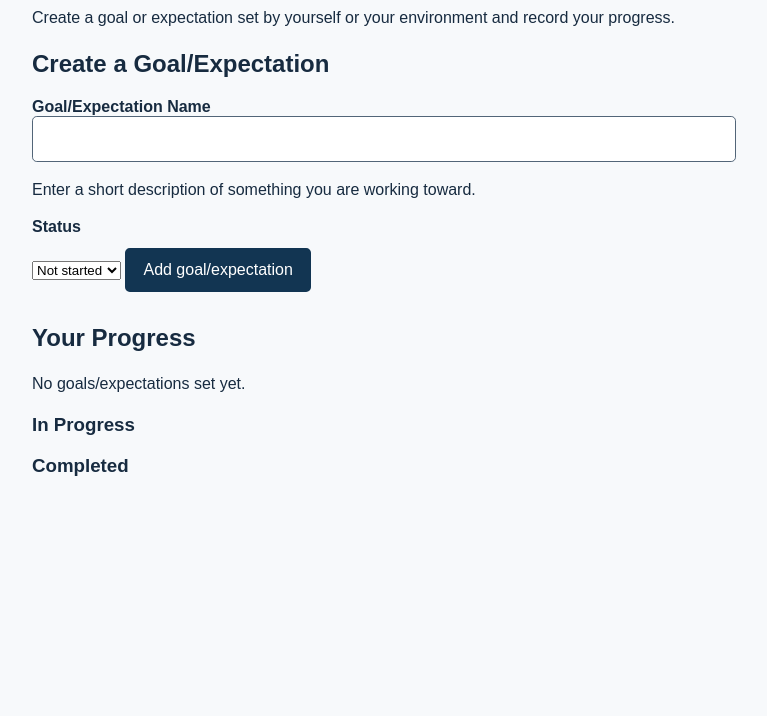
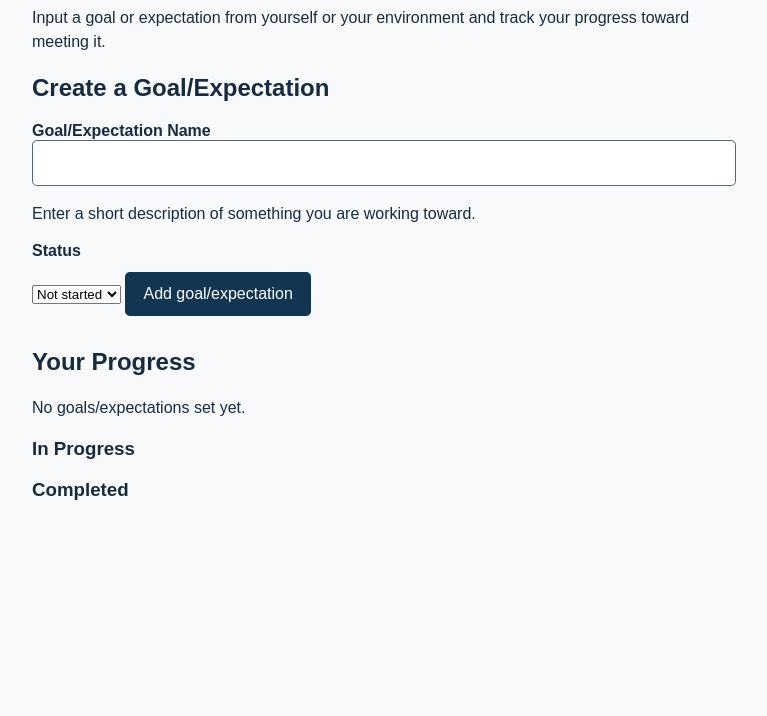
Before and after one commit to kylascott11/mgt3745-hw3, a plain HTML site: page index.html in a window 1280 px wide. Shown: the part 84-800 px from the top of the page, without its empty margins (256-1023 px from the left). Drawn offline with Linux system fonts and the light colour scheme.

Commit message:
Update description in index.html for clarity

```diff
--- a/index.html
+++ b/index.html
@@ -10,7 +10,7 @@
 <body>
   <main>
     <h1>Progress Tracker</h1>
-    <p>Create a goal or expectation set by yourself or your environment and record your progress.</p>
+    <p>Input a goal or expectation from yourself or your environment and track your progress toward meeting it.</p>
 
     <section aria-labelledby="createGoalHeading">
       <h2 id="createGoalHeading">Create a Goal/Expectation</h2>
```
